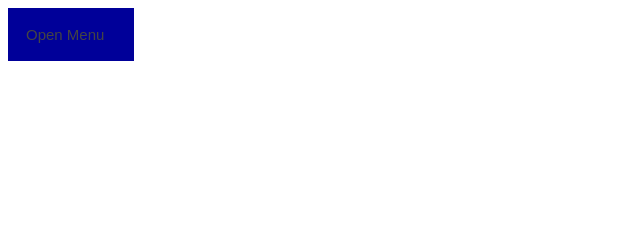
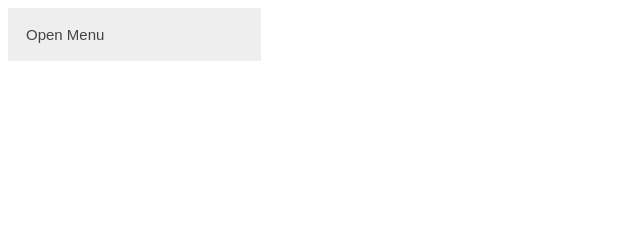
Before and after one commit to unblocked-gamess/unblocked-games, a plain HTML site: page Misc/Menu/index.html in a window 1280 px wide. Shown: the whole page, without its empty margins (0-640 px from the left). Drawn offline with Linux system fonts and the light colour scheme.

Commit message:
Update index.html

```diff
--- a/Misc/Menu/index.html
+++ b/Misc/Menu/index.html
@@ -4,11 +4,11 @@
   <head>
 <style>
   .button {
-  background-color: #009;
+  background-color: #eee;
   color: #444;
   cursor: pointer;
   padding: 18px;
-  width: 10%;
+  width: 20%;
   border: none;
   text-align: left;
   outline: none;
```
